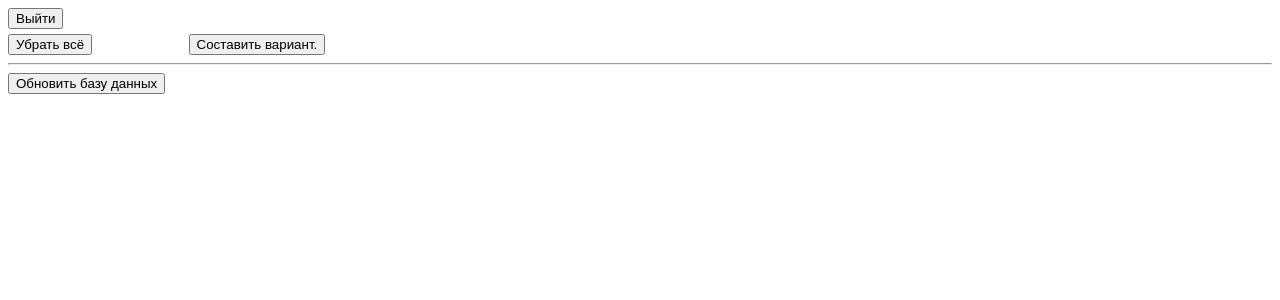
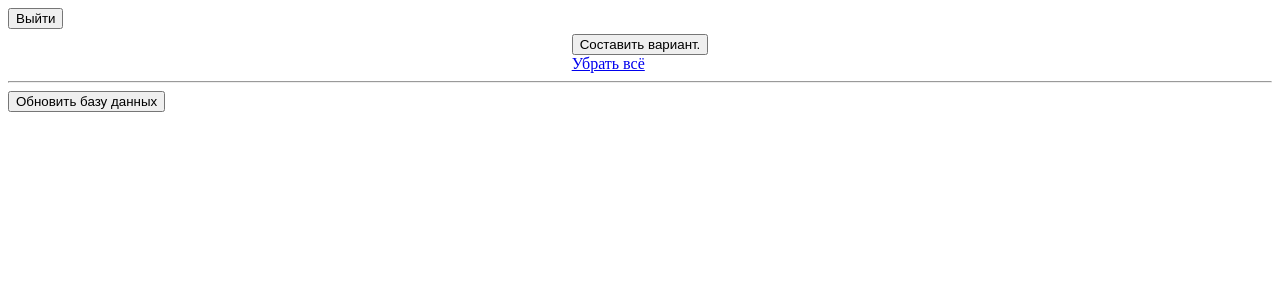
Before and after one commit to GenesisLX/workbook, a Flask app: page /menu in a window 1280 px wide. Shown: the top 300 px of the page. Run offline with Flask 3, Linux system fonts and the light colour scheme; the visitor is signed in with stand-in values (Sample User, id 1); data that the repository does not hold is empty.

Commit message:
change interface

```diff
--- a/front_end/app.py
+++ b/front_end/app.py
@@ -207,17 +207,18 @@ def update_db():
 @app.route("/")
 @login_required
 def hub():
-    if request.method == 'POST':
-        event = request.form
-    else:
-        return render_template("main.html")
+    # if request.method == 'POST':
+    #     event = request.form
+    # else:
+    # return render_template("main.html")
+    return redirect(url_for("registration"))
 
 
 
 
 def run():
     app.run()
-    get_titles("test.db")
+
 
 
 
--- a/front_end/static/css/main.css
+++ b/front_end/static/css/main.css
@@ -63,7 +63,7 @@
 
 .board {
     display: grid;
-    grid-template-columns: repeat(7, 1fr);
+    /*grid-template-columns: repeat(6, 1fr);*/
     /*justify-items: center;*/
     padding-top: 5px;
     /*grid-template-areas:*/
@@ -76,12 +76,21 @@
 
 }
 
+.cont{
+    display: grid;
+    grid-column-gap: 30px;
+    grid-template-areas:
+    "A A A A   C C C C"
+    "B B B B   C C C C";
+}
+
 .box-1 {
     grid-area: A;
-    grid-column-start: 1;
-    grid-column-end: 1;
-    grid-row-start: 1;
-    grid-row-end:1;
+    /*grid-column-start: 1;*/
+    /*grid-column-end: 1;*/
+    /*grid-row-start: 1;*/
+    /*grid-row-end:1;*/
+
     /*z-index: 2;*/
 
 
@@ -89,14 +98,21 @@
 
 .box-2 {
     grid-area: B;
-    grid-column-start: 2;
-    /*grid-column-end: 6;*/
-    grid-row-start: 1;
-    grid-row-end: 2;
+    /*grid-column-start: 2;*/
+    /*!*grid-column-end: 6;*!*/
+    /*grid-row-start: 1;*/
+    /*grid-row-end: 2;*/
     /*z-index: 1;*/
 
     /*display: grid;*/
 
+}
+
+.box-list {
+    grid-area: C;
+    /*grid-column-start: 2;*/
+    /*grid-column-end: 4;*/
+    /*grid-row-start: 1;*/
 }
 
 .box-submit {
@@ -107,12 +123,7 @@
 }
 
 
-.box-list {
-    grid-area: C;
-    grid-column-start: 2;
-    grid-column-end: 4;
-    grid-row-start: 1;
-}
+
 
 
 .mb-3 {
--- a/front_end/templates/menu.html
+++ b/front_end/templates/menu.html
@@ -12,17 +12,21 @@
 </form>
 
 <div class="board">
-    <div class="box-1">
-    <form method="get">
-        <button type="delete_all">Убрать всё</button>
-    </form>
-    </div>
+<!--    <div class="box-1">-->
+
+<!--    </div>-->
     <div class="box-2">
+<!--        <form method="get">-->
+<!--        <button type="delete_all">Убрать всё</button>-->
+<!--        </form>-->
+
         <form method="post">
+
+
             <div class="block_submit box-submit">
                 <button type="submit">Составить вариант.</button>
             </div>
-
+            <a href="{{ url_for('menu') }}">Убрать всё</a>
             <div class="list box-list">
                 {% for el in dict%}
                 <div class="block">
--- a/main.py
+++ b/main.py
@@ -3,6 +3,3 @@ import front_end.app as front
 
 if __name__ == '__main__':
     front.run()
-
-
-# See PyCharm help at https://www.jetbrains.com/help/pycharm/
```
